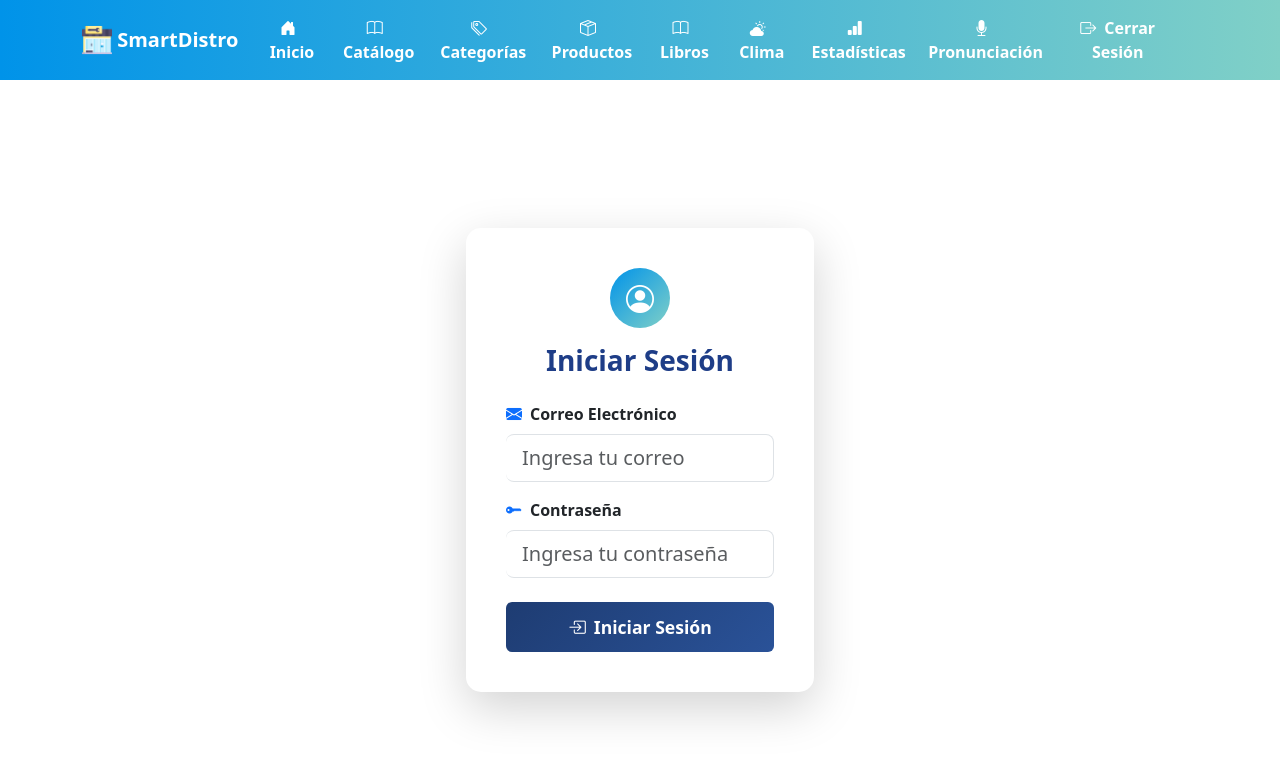
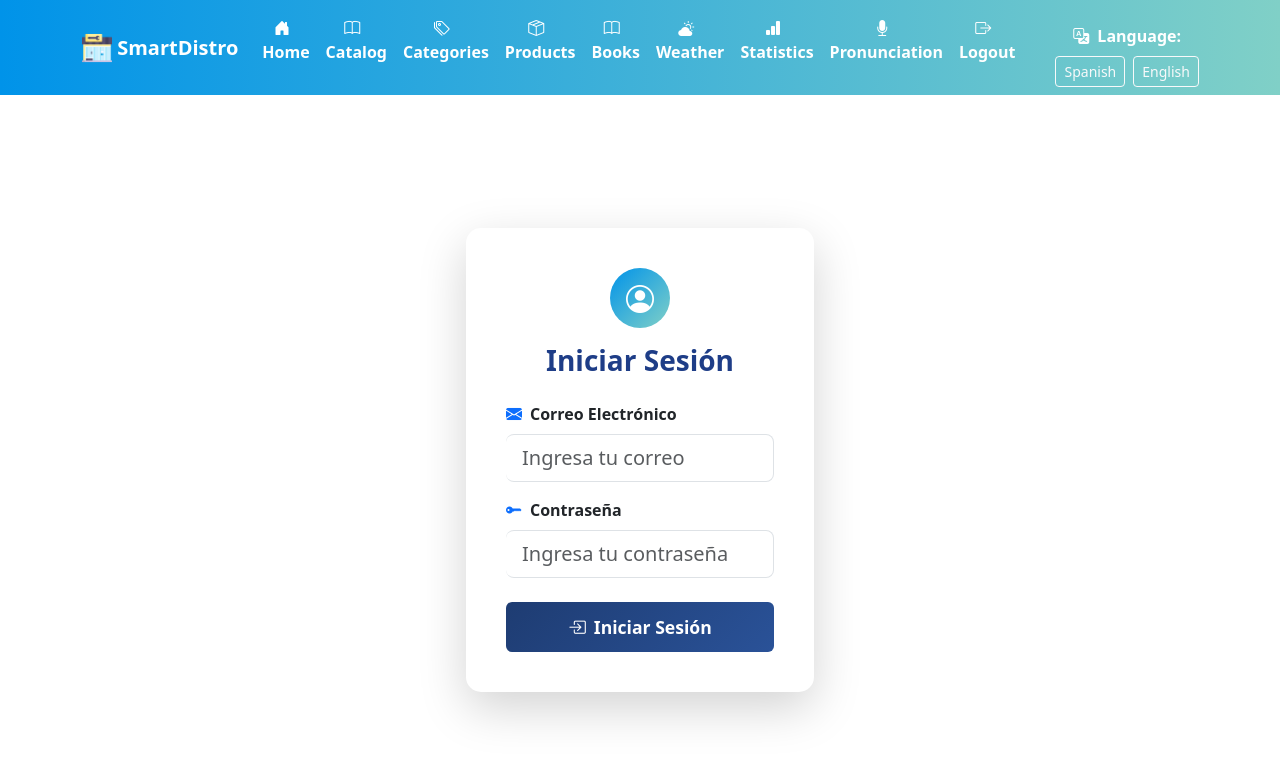
Before and after one commit to Atkenny/Proyecto2025, a React (Vite) app: page /inicio in a window 1280 px wide. Shown: the top 760 px of the page. Built offline with nearby package versions, Linux system fonts and the light colour scheme; no server answers; sample sign-in values are in the browser's storage.

Commit message:
Implementando traduccion de español a ingles en el encebezado.

```diff
--- a/package.json
+++ b/package.json
@@ -15,6 +15,8 @@
     "chart.js": "^4.4.9",
     "file-saver": "^2.0.5",
     "firebase": "^11.4.0",
+    "i18next": "^25.2.1",
+    "i18next-browser-languagedetector": "^8.1.0",
     "jspdf": "^3.0.1",
     "jspdf-autotable": "^5.0.2",
     "react": "^19.0.0",
@@ -22,6 +24,7 @@
     "react-bootstrap-icons": "^1.11.6",
     "react-chartjs-2": "^5.3.0",
     "react-dom": "^19.0.0",
+    "react-i18next": "^15.5.2",
     "react-icons": "^5.5.0",
     "react-qr-code": "^2.0.15",
     "react-router-dom": "^7.3.0",
--- a/src/App.css
+++ b/src/App.css
@@ -3,6 +3,11 @@
   margin: 0;
   padding: 0;
   text-align: center;
+}
+
+.texto-blanco .dropdown-toggle{
+  color: white !important;
+  font-weight: bold;
 }
 
 .margen-superior-main {
--- a/src/components/Encabezado.jsx
+++ b/src/components/Encabezado.jsx
@@ -8,8 +8,15 @@ import logoFerreteria from '../assets/ferreteria_selva_logo.png';
 import { useAuth } from '../assets/database/authcontext';
 import 'bootstrap-icons/font/bootstrap-icons.css';
 import '../App.css';
+import { useTranslation } from 'react-i18next';
 
 const Encabezado = () => {
+  const { t, i18n } = useTranslation();
+
+  const cambiarIdioma = (lang) => {
+    i18n.changeLanguage(lang);
+  };
+
   const [isCollapsed, setIsCollapsed] = useState(false);
   const { isLoggedIn, logout } = useAuth();
   const navigate = useNavigate();
@@ -53,86 +60,74 @@ const Encabezado = () => {
               id="offcanvasNavbarLabel-expand-sm"
               className={isCollapsed ? 'color-texto-marca' : 'text-white'}
             >
-              <i className="bi bi-list me-2"></i>Menú
+              <i className="bi bi-list me-2"></i>{t('menu.titulo')}
             </Offcanvas.Title>
           </Offcanvas.Header>
           <Offcanvas.Body>
             <Nav className="justify-content-end flex-grow-1 pe-3">
-              <Nav.Link
-                onClick={() => handleNavigate('/inicio')}
-                className={isCollapsed ? 'color-texto-marca' : 'text-white'}
-              >
+              <Nav.Link onClick={() => handleNavigate('/inicio')} className={isCollapsed ? 'color-texto-marca' : 'text-white'}>
                 <i className="bi bi-house-door-fill me-2"></i>
-                <strong>Inicio</strong>
+                <strong>{t('menu.inicio')}</strong>
               </Nav.Link>
-              <Nav.Link
-                onClick={() => handleNavigate('/catalogo')}
-                className={isCollapsed ? 'color-texto-marca' : 'text-white'}
-              >
+              <Nav.Link onClick={() => handleNavigate('/catalogo')} className={isCollapsed ? 'color-texto-marca' : 'text-white'}>
                 <i className="bi bi-book me-2"></i>
-                <strong>Catálogo</strong>
+                <strong>{t('menu.catalogo')}</strong>
               </Nav.Link>
               {isLoggedIn && (
                 <>
-                  <Nav.Link
-                    onClick={() => handleNavigate('/categorias')}
-                    className={isCollapsed ? 'color-texto-marca' : 'text-white'}
-                  >
+                  <Nav.Link onClick={() => handleNavigate('/categorias')} className={isCollapsed ? 'color-texto-marca' : 'text-white'}>
                     <i className="bi bi-tags me-2"></i>
-                    <strong>Categorías</strong>
+                    <strong>{t('menu.categorias')}</strong>
                   </Nav.Link>
-                  <Nav.Link
-                    onClick={() => handleNavigate('/productos')}
-                    className={isCollapsed ? 'color-texto-marca' : 'text-white'}
-                  >
+                  <Nav.Link onClick={() => handleNavigate('/productos')} className={isCollapsed ? 'color-texto-marca' : 'text-white'}>
                     <i className="bi bi-box-seam me-2"></i>
-                    <strong>Productos</strong>
+                    <strong>{t('menu.productos')}</strong>
                   </Nav.Link>
-                  <Nav.Link
-                    onClick={() => handleNavigate('/libros')}
-                    className={isCollapsed ? 'color-texto-marca' : 'text-white'}
-                  >
+                  <Nav.Link onClick={() => handleNavigate('/libros')} className={isCollapsed ? 'color-texto-marca' : 'text-white'}>
                     <i className="bi bi-book me-2"></i>
-                    <strong>Libros</strong>
+                    <strong>{t('menu.libros')}</strong>
                   </Nav.Link>
-                  <Nav.Link
-                    onClick={() => handleNavigate('/clima')}
-                    className={isCollapsed ? 'color-texto-marca' : 'text-white'}
-                  >
+                  <Nav.Link onClick={() => handleNavigate('/clima')} className={isCollapsed ? 'color-texto-marca' : 'text-white'}>
                     <i className="bi bi-cloud-sun-fill me-2"></i>
-                    <strong>Clima</strong>
+                    <strong>{t('menu.clima')}</strong>
                   </Nav.Link>
-                  <Nav.Link
-                    onClick={() => handleNavigate('/estadisticas')}
-                    className={isCollapsed ? 'color-texto-marca' : 'text-white'}
-                  >
+                  <Nav.Link onClick={() => handleNavigate('/estadisticas')} className={isCollapsed ? 'color-texto-marca' : 'text-white'}>
                     <i className="bi bi-bar-chart-fill me-2"></i>
-                    <strong>Estadísticas</strong>
+                    <strong>{t('menu.estadisticas')}</strong>
                   </Nav.Link>
-                  <Nav.Link
-                    onClick={() => handleNavigate('/pronunciacion')}
-                    className={isCollapsed ? 'color-texto-marca' : 'text-white'}
-                  >
+                  <Nav.Link onClick={() => handleNavigate('/pronunciacion')} className={isCollapsed ? 'color-texto-marca' : 'text-white'}>
                     <i className="bi bi-mic-fill me-2"></i>
-                    <strong>Pronunciación</strong>
+                    <strong>{t('menu.pronunciacion')}</strong>
                   </Nav.Link>
                 </>
               )}
               {isLoggedIn ? (
                 <Nav.Link onClick={handleLogout} className={isCollapsed ? 'color-texto-marca' : 'text-white'}>
                   <i className="bi bi-box-arrow-right me-2"></i>
-                  <strong>Cerrar Sesión</strong>
+                  <strong>{t('menu.cerrarsesion')}</strong>
                 </Nav.Link>
               ) : (
-                <Nav.Link
-                  onClick={() => handleNavigate('/')}
-                  className={isCollapsed ? 'color-texto-marca' : 'text-white'}
-                >
+                <Nav.Link onClick={() => handleNavigate('/')} className={isCollapsed ? 'color-texto-marca' : 'text-white'}>
                   <i className="bi bi-box-arrow-in-right me-2"></i>
-                  <strong>Iniciar Sesión</strong>
+                  <strong>{t('menu.iniciarsesion')}</strong>
                 </Nav.Link>
               )}
             </Nav>
+
+            {/* Selector de idioma */}
+            <div className="mt-3 px-3">
+              <span className={isCollapsed ? 'color-texto-marca' : 'text-white'}>
+                <i className="bi bi-translate me-2"></i><strong>{t('menu.idioma')}:</strong>
+              </span>
+              <div className="d-flex gap-2 mt-2">
+                <button onClick={() => cambiarIdioma('es')} className="btn btn-outline-light btn-sm">
+                  {t('menu.español')}
+                </button>
+                <button onClick={() => cambiarIdioma('en')} className="btn btn-outline-light btn-sm">
+                  {t('menu.ingles')}
+                </button>
+              </div>
+            </div>
           </Offcanvas.Body>
         </Navbar.Offcanvas>
       </Container>
--- /dev/null
+++ b/src/i18n.js
@@ -0,0 +1,57 @@
+// src/i18n.js
+import i18next from 'i18next';
+import { initReactI18next } from 'react-i18next';
+import LanguageDetector from 'i18next-browser-languagedetector';
+
+i18next
+  .use(LanguageDetector)
+  .use(initReactI18next)
+  .init({
+    fallbackLng: 'es',
+    debug: true, // Puedes quitar esto en producción
+    interpolation: {
+      escapeValue: false,
+    },
+    resources: {
+      en: {
+        translation: {
+          menu: {
+            inicio: 'Home',
+            categorias: 'Categories',
+            productos: 'Products',
+            catalogo: 'Catalog',
+            libros: 'Books',
+            clima: 'Weather',
+            pronunciacion: 'Pronunciation',
+            estadisticas: 'Statistics',
+            cerrarsesion: 'Logout',
+            iniciarSesion: 'Login',
+            idioma: 'Language',
+            español: 'Spanish',
+            ingles: 'English',
+          },
+        },
+      },
+      es: {
+        translation: {
+          menu: {
+            inicio: 'Inicio',
+            categorias: 'Categorías',
+            productos: 'Productos',
+            catalogo: 'Catálogo',
+            libros: 'Libros',
+            clima: 'Clima',
+            pronunciacion: 'Pronunciación',
+            estadisticas: 'Estadísticas',
+            cerrarsesion: 'Cerrar Sesión',
+            iniciarSesion: 'Iniciar Sesión',
+            idioma: 'Idioma',
+            español: 'Español',
+            ingles: 'Inglés',
+          },
+        },
+      },
+    },
+  });
+
+export default i18next;
--- a/src/main.jsx
+++ b/src/main.jsx
@@ -3,6 +3,7 @@ import { createRoot } from 'react-dom/client'
 import 'bootstrap/dist/css/bootstrap.min.css';
 import './index.css'
 import App from './App.jsx'
+import './i18n';
 
 createRoot(document.getElementById('root')).render(
   <StrictMode>
```
Also changed, not shown: 1 other file (tests, documents, lock files or other folders).
